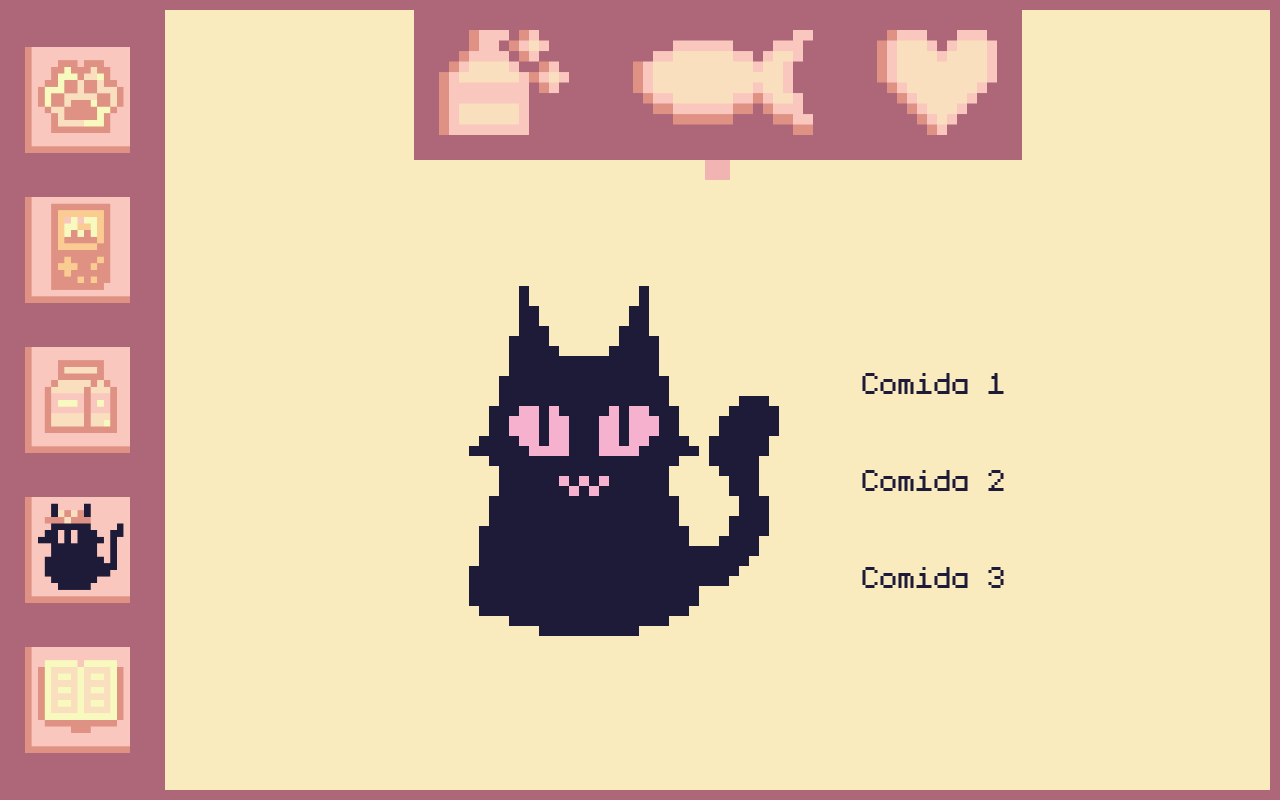
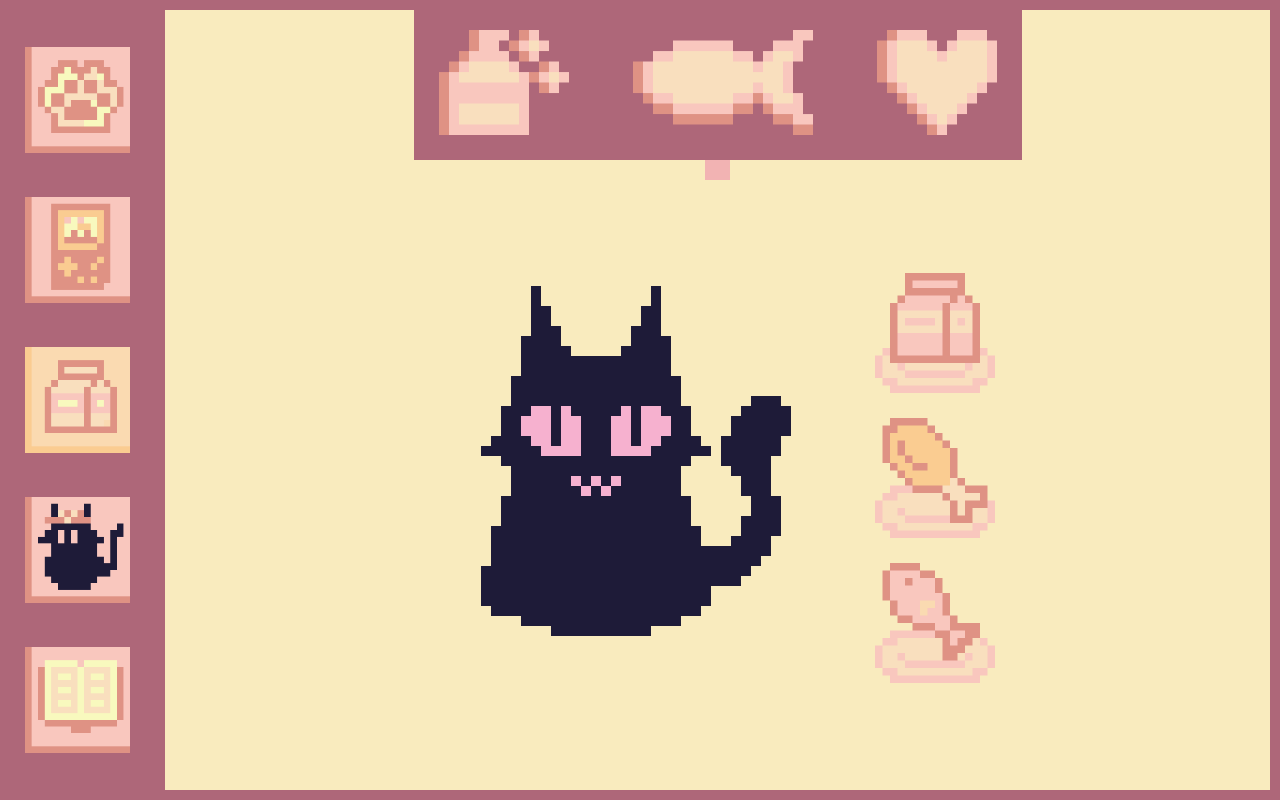
Before and after one commit to LuisGarrillo/tomo-kitten-next, a Next.js app: page /feed in a window 1280 px wide. Built offline with nearby package versions, Linux system fonts and the light colour scheme.

Commit message:
Add icons to feed page

```diff
--- a/src/app/feed/page.js
+++ b/src/app/feed/page.js
@@ -3,11 +3,45 @@
 import Kitten from "../ui/components/kitten";
 import moodChange from "../events/moodChange";
 import TimerLayout from "../ui/components/layout";
+import ImageButton from "../ui/components/imageButton";
 import { useState, useEffect } from "react";
 import { catData } from "../ui/components/timer";
+import { base } from "../ui/defaults/defaultPage";
 
 export default function Feed() {
     const [hunger, setHunger] = useState(catData.stats.hunger);
+    let [page, setPage] = useState(base);
+
+    const feed = (
+        <TimerLayout>
+            <div className="page-wrapper">
+                <Kitten />
+                <div className="button-wrapper">
+                    <ImageButton
+                        source={"/dishes/milk.png"}
+                        width={120}
+                        height={120}
+                        listener={increaseHunger}
+                        data={10}
+                    />
+                    <ImageButton
+                        source={"/dishes/chicken.png"}
+                        width={120}
+                        height={120}
+                        listener={increaseHunger}
+                        data={30}
+                    />
+                    <ImageButton
+                        source={"/dishes/fish.png"}
+                        width={120}
+                        height={120}
+                        listener={increaseHunger}
+                        data={20}
+                    />
+                </div>
+            </div>
+        </TimerLayout>
+    );
 
     useEffect(() => {
         function updateHunger(stat) {
@@ -17,7 +51,8 @@ export default function Feed() {
         }
 
         moodChange.on("moodRaised", updateHunger);
-
+        moodChange.emit("loaded", "feed");
+        setPage(feed);
         return () => {
             moodChange.off("moodRaised", updateHunger);
         };
@@ -27,16 +62,5 @@ export default function Feed() {
         moodChange.emit("moodRaised", "hunger"); // Emitimos el evento para aumentar la hambre
     }
 
-    return (
-        <TimerLayout>
-            <div className="page-wrapper">
-            <Kitten />
-            <div className="button-wrapper">
-                <button onClick={increaseHunger} value={10}>Comida 1</button>
-                <button onClick={increaseHunger} value={20}>Comida 2</button>
-                <button onClick={increaseHunger} value={30}>Comida 3</button>
-            </div>
-            </div>
-        </TimerLayout>
-    );
+    return page
 }
```
